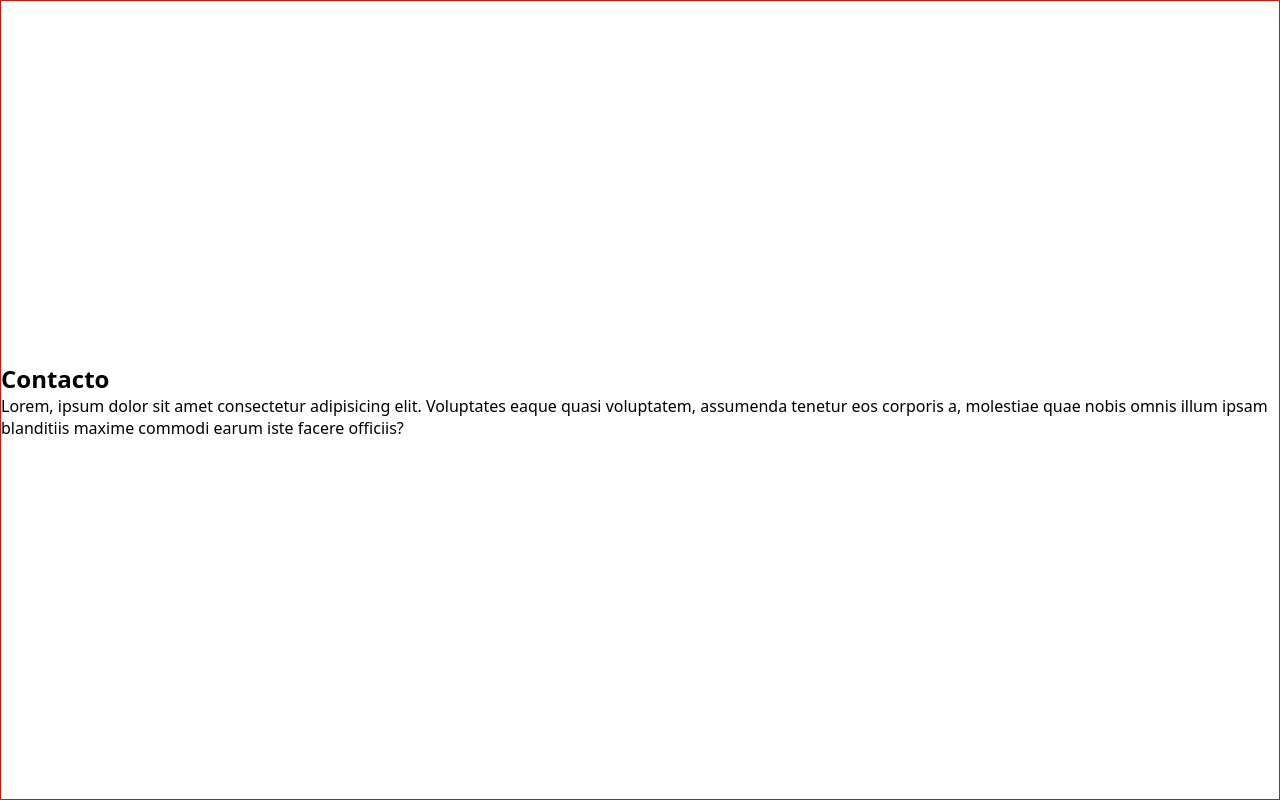
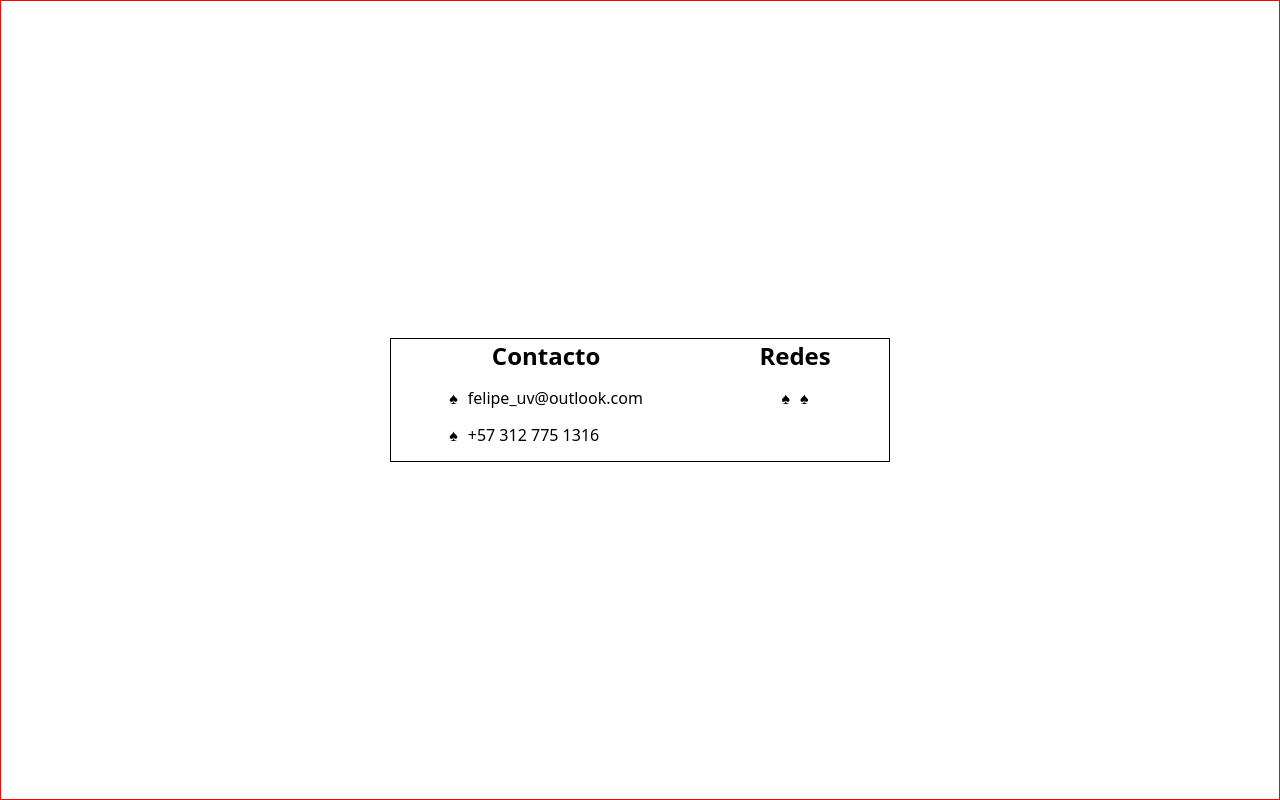
Before and after one commit to felipe-u/portfolio, a React (Vite) app: page / in a window 1280 px wide. Shown: the part 3200-4000 px from the top of the page. Built offline with nearby package versions, Linux system fonts and the light colour scheme.

Commit message:
feat: Update Contact page and structure

```diff
--- a/src/pages/Contact.tsx
+++ b/src/pages/Contact.tsx
@@ -1,13 +1,28 @@
+import '../styles/Contact.css'
+
 export function ContactPage() {
   return (
     <div className='contact-container'>
-      <h2>Contacto</h2>
-      <p>
-        Lorem, ipsum dolor sit amet consectetur adipisicing elit. Voluptates
-        eaque quasi voluptatem, assumenda tenetur eos corporis a, molestiae quae
-        nobis omnis illum ipsam blanditiis maxime commodi earum iste facere
-        officiis?
-      </p>
+      <div className='contact-info'>
+        <h2>Contacto</h2>
+        <div className='contact-item'>
+          <span>♠</span>
+          <p>felipe_uv@outlook.com</p>
+        </div>
+
+        <div className='contact-item'>
+          <span>♠</span>
+          <p>+57 312 775 1316</p>
+        </div>
+      </div>
+
+      <div className='contact-info'>
+        <h2>Redes</h2>
+        <div className='icons'>
+          <div className='icon'>♠</div>
+          <div className='icon'>♠</div>
+        </div>
+      </div>
     </div>
   )
 }
--- /dev/null
+++ b/src/styles/Contact.css
@@ -0,0 +1,24 @@
+.contact-container {
+  display: flex;
+  justify-content: space-around;
+  border: 1px solid black;
+  width: 80%;
+  max-width: 500px;
+}
+
+.contact-info h2 {
+  margin-bottom: 15px;
+  text-align: center;
+}
+
+.contact-item {
+  display: flex;
+  gap: 10px;
+  padding-bottom: 15px;
+}
+
+.icons {
+    display: flex;
+    place-content: center;
+    gap: 10px;
+}
```
